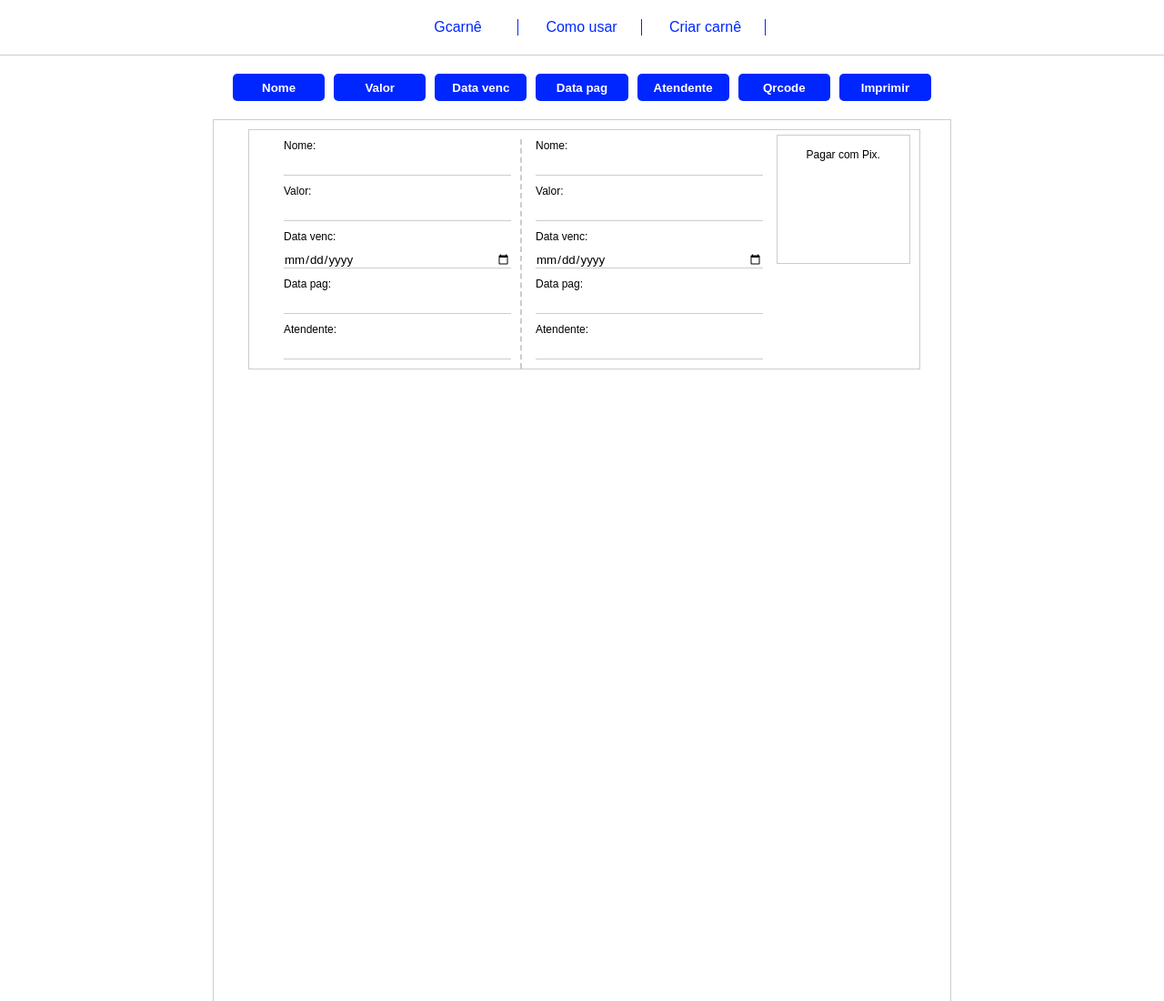
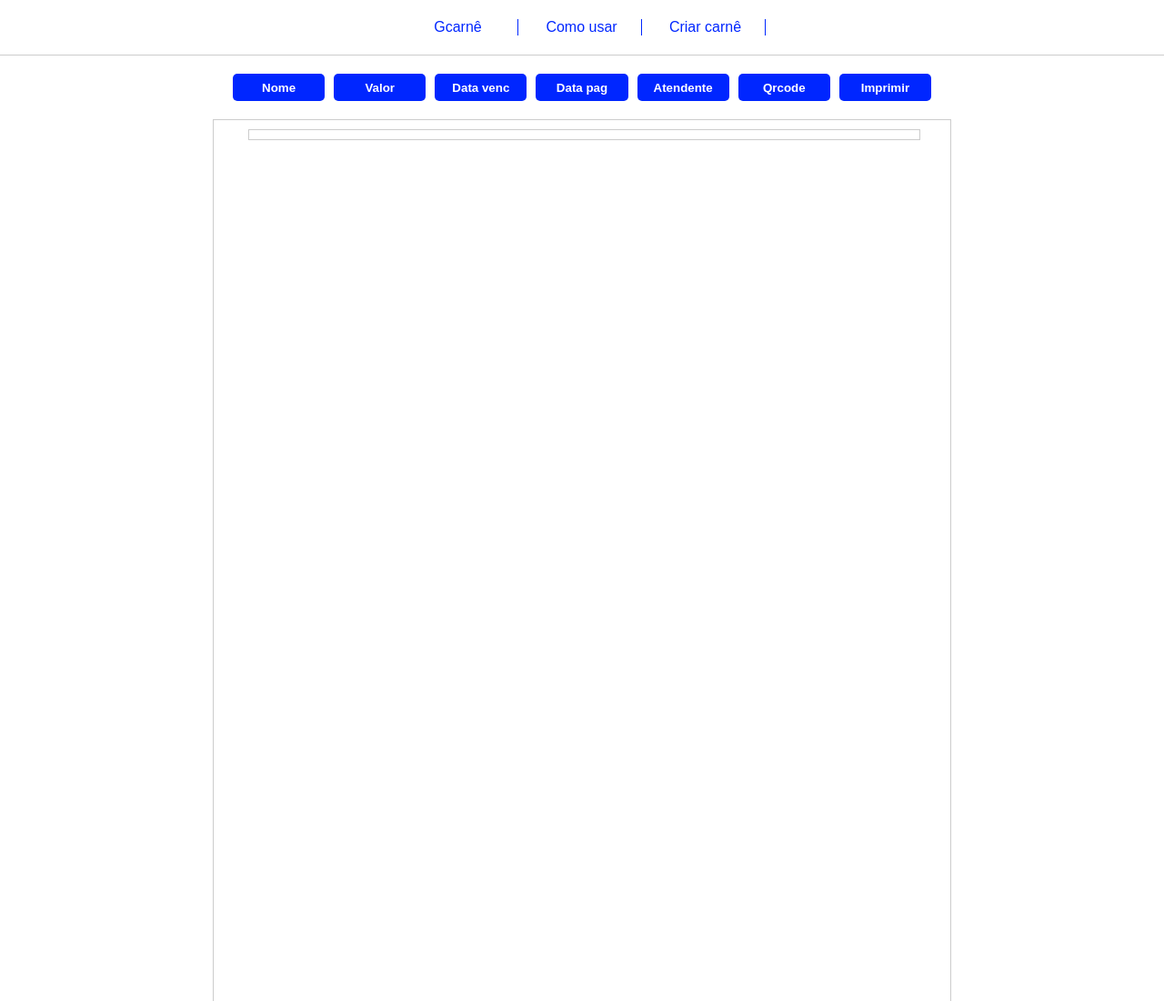
Before and after one commit to Jose-souza-dev/Gcarne, a plain HTML site: page criar_carne.html in a window 1280 px wide. Shown: the top 1100 px of the page at 91% size. Drawn offline with Linux system fonts and the light colour scheme.

Commit message:
versão 0.0.2

```diff
--- a/criar_carne.html
+++ b/criar_carne.html
@@ -30,23 +30,23 @@
     <main class="folha">
         <section class="folinha">
             <div class="empresa" id="empresa">
-                <label for="nome">
+                <label for="nome" class="displayNone">
                     Nome: <br>
                     <input type="text" id="nome" class="entrada">
                 </label>
-                <label for="valor">
+                <label for="valor" class="displayNone">
                     Valor: <br>
                     <input type="number" id="valor" class="entrada">
                 </label>
-                <label for="dtvenc">
+                <label for="dtvenc" class="displayNone">
                     Data venc: <br>
                     <input type="date" id="dtvenc" class="entrada">
                 </label>
-                <label for="dtpag">
+                <label for="dtpag" class="displayNone">
                     Data pag: <br>
                     <input type="text" id="dtpag" class="entrada">
-                </label>
-                <label for="atendente">
+                </label class="displayNone">
+                <label for="atendente" class="displayNone">
                     Atendente: <br>
                     <input type="text" id="atendente" class="entrada">
                 </label>
@@ -58,28 +58,28 @@
 
             </div>
             <div class="cliente" id="cliente">
-                <label for="nome2">
+                <label for="nome2" class="displayNone">
                     Nome: <br>
                     <input type="text" id="nome2" class="entrada">
                 </label>
-                <label for="valor2">
+                <label for="valor2" class="displayNone">
                     Valor: <br>
                     <input type="number" id="valor2" class="entrada">
                 </label>
-                <label for="dtvenc2">
+                <label for="dtvenc2" class="displayNone">
                     Data venc: <br>
                     <input type="date" id="dtvenc2" class="entrada">
                 </label>
-                <label for="dtpag2">
+                <label for="dtpag2" class="displayNone">
                     Data pag: <br>
                     <input type="text" id="dtpag2" class="entrada">
                 </label>
-                <label for="atendente2">
+                <label for="atendente2" class="displayNone">
                     Atendente: <br>
                     <input type="text" id="atendente2" class="entrada">
                 </label>
             </div>
-            <div class="container_qrcode" id="container_qrcode">
+            <div class="container_qrcode displayNone" id="container_qrcode">
                 <br>
                 <p>
                     Pagar com Pix.
```
